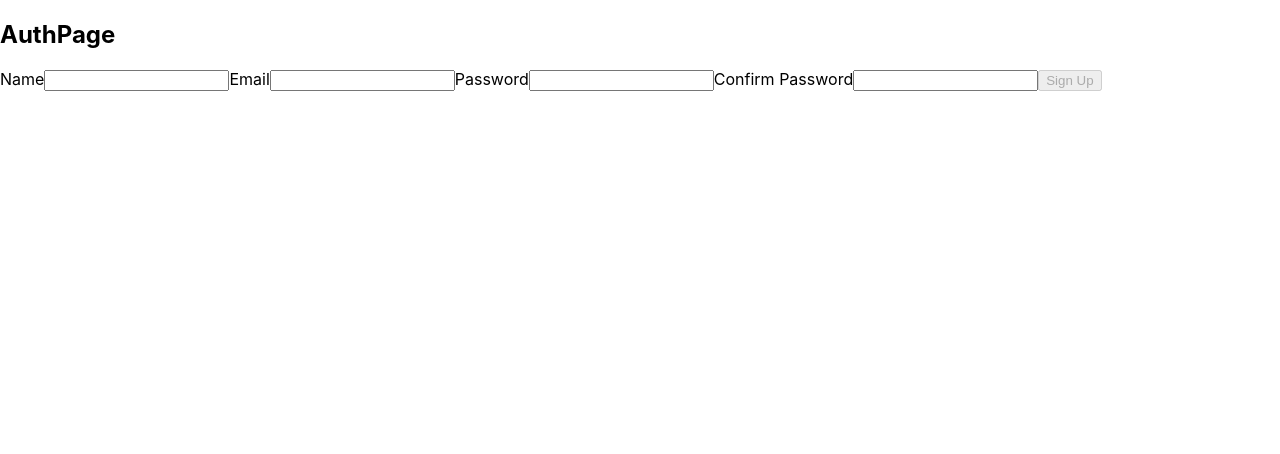
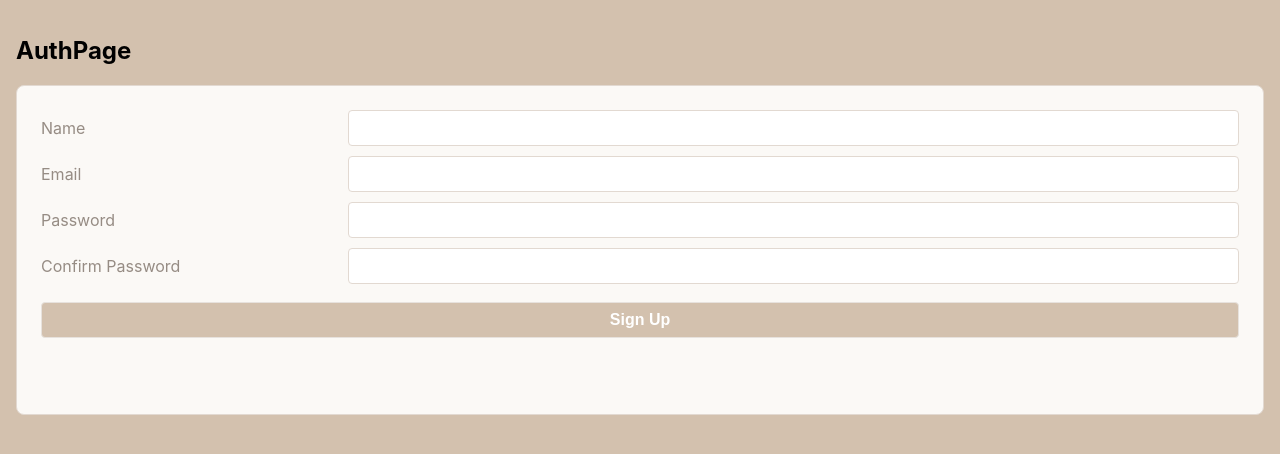
Before and after one commit to evilgeniuscreative/mernstarter, a React (Create React App) app: page /orders in a window 1280 px wide. Shown: the top 454 px of the page. Built offline with nearby package versions, Linux system fonts and the light colour scheme.

Commit message:
add global css

```diff
--- a/src/index.css
+++ b/src/index.css
@@ -1,13 +1,157 @@
+/* CSS Custom Properties */
+:root {
+  --white: #ffffff;
+  --tan-1: #fbf9f6;
+  --tan-2: #e7e2dd;
+  --tan-3: #e2d9d1;
+  --tan-4: #d3c1ae;
+  --orange: #f67f00;
+  --text-light: #968c84;
+  --text-dark: #615954;
+}
+
+*,
+*:before,
+*:after {
+  box-sizing: border-box;
+}
+
 body {
   margin: 0;
-  font-family: -apple-system, BlinkMacSystemFont, 'Segoe UI', 'Roboto', 'Oxygen',
-    'Ubuntu', 'Cantarell', 'Fira Sans', 'Droid Sans', 'Helvetica Neue',
+  font-family: -apple-system, BlinkMacSystemFont, "Segoe UI", "Roboto", "Oxygen",
+    "Ubuntu", "Cantarell", "Fira Sans", "Droid Sans", "Helvetica Neue",
     sans-serif;
   -webkit-font-smoothing: antialiased;
   -moz-osx-font-smoothing: grayscale;
+  background-color: var(--tan-4);
+  padding: 2vmin;
+  height: 100vh;
 }
 
 code {
-  font-family: source-code-pro, Menlo, Monaco, Consolas, 'Courier New',
+  font-family: source-code-pro, Menlo, Monaco, Consolas, "Courier New",
     monospace;
 }
+
+#root {
+  height: 100%;
+}
+
+.align-ctr {
+  text-align: center;
+}
+
+.align-rt {
+  text-align: right;
+}
+
+.smaller {
+  font-size: smaller;
+}
+
+.flex-ctr-ctr {
+  display: flex;
+  justify-content: center;
+  align-items: center;
+}
+
+.flex-col {
+  flex-direction: column;
+}
+
+.flex-j-end {
+  justify-content: flex-end;
+}
+
+.scroll-y {
+  overflow-y: scroll;
+}
+
+.section-heading {
+  display: flex;
+  justify-content: space-around;
+  align-items: center;
+  background-color: var(--tan-1);
+  color: var(--text-dark);
+  border: 0.1vmin solid var(--tan-3);
+  border-radius: 1vmin;
+  padding: 0.6vmin;
+  text-align: center;
+  font-size: 2vmin;
+}
+
+.form-container {
+  padding: 3vmin;
+  background-color: var(--tan-1);
+  border: 0.1vmin solid var(--tan-3);
+  border-radius: 1vmin;
+}
+
+p.error-message {
+  color: var(--orange);
+  text-align: center;
+}
+
+form {
+  display: grid;
+  grid-template-columns: 1fr 3fr;
+  gap: 1.25vmin;
+  color: var(--text-light);
+}
+
+label {
+  font-size: 2vmin;
+  display: flex;
+  align-items: center;
+}
+
+input {
+  padding: 1vmin;
+  font-size: 2vmin;
+  border: 0.1vmin solid var(--tan-3);
+  border-radius: 0.5vmin;
+  color: var(--text-dark);
+  background-image: none !important; /* prevent lastpass */
+  outline: none;
+}
+
+input:focus {
+  border-color: var(--orange);
+}
+
+button,
+a.button {
+  margin: 1vmin;
+  padding: 1vmin;
+  color: var(--white);
+  background-color: var(--orange);
+  font-size: 2vmin;
+  font-weight: bold;
+  text-decoration: none;
+  text-align: center;
+  border: 0.1vmin solid var(--tan-2);
+  border-radius: 0.5vmin;
+  outline: none;
+  cursor: pointer;
+}
+
+button.btn-sm {
+  font-size: 1.5vmin;
+  padding: 0.6vmin 0.8vmin;
+}
+
+button.btn-xs {
+  font-size: 1vmin;
+  padding: 0.4vmin 0.5vmin;
+}
+
+button:disabled,
+form:invalid button[type="submit"] {
+  cursor: not-allowed;
+  background-color: var(--tan-4);
+}
+
+button[type="submit"] {
+  grid-column: span 2;
+  margin: 1vmin 0 0;
+}
```
